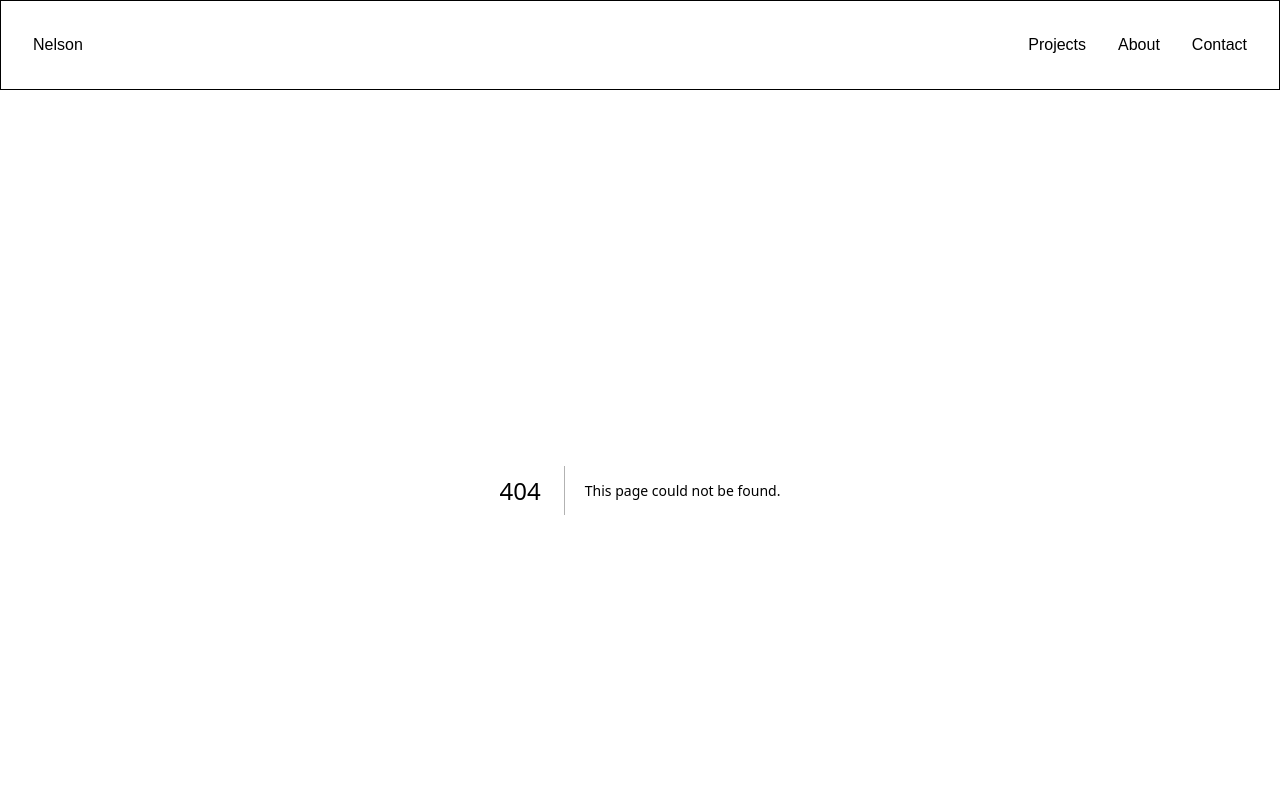
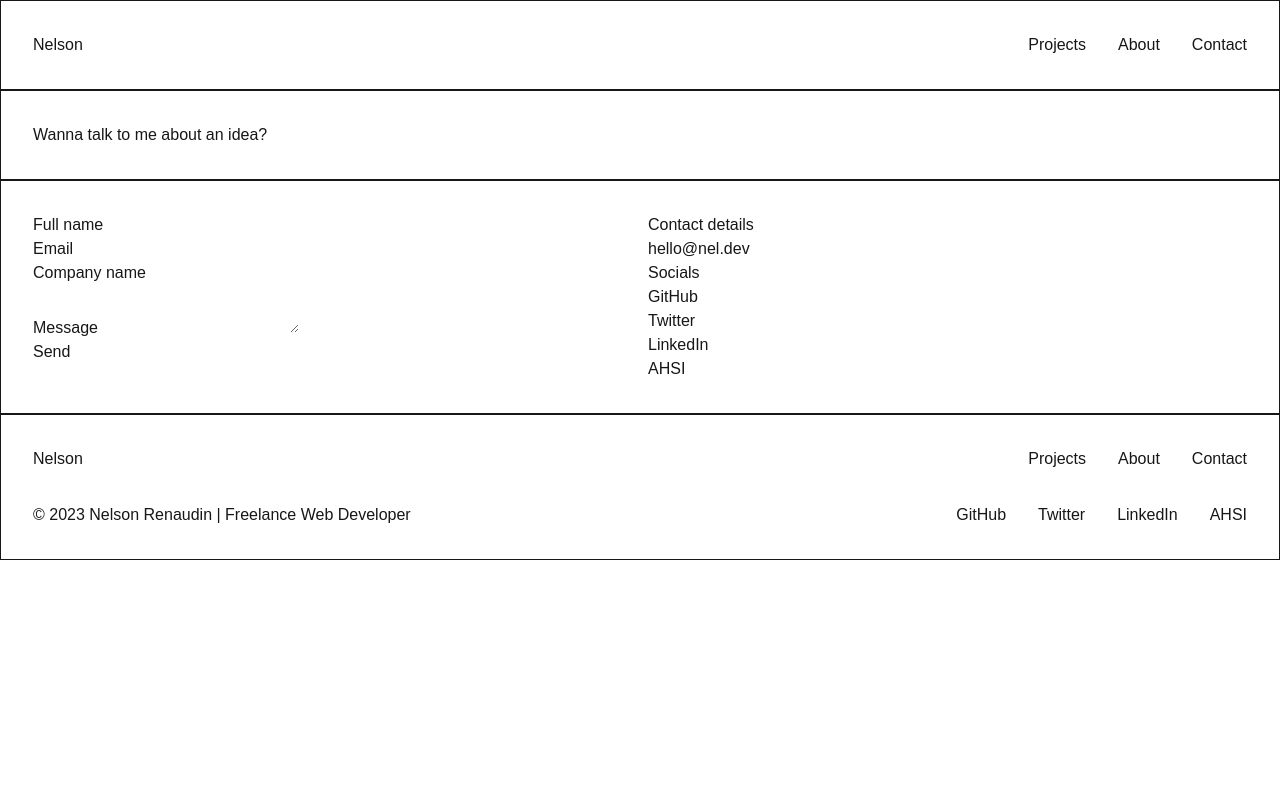
Before and after one commit to nelrnd/portfolio, a Next.js app: page /contact in a window 1280 px wide. Before the commit this address had no page. Shown: the top 800 px of the page. Built offline with nearby package versions, Linux system fonts and the light colour scheme.

Commit message:
Create contact page with ContactForm and ContactInfo

```diff
--- /dev/null
+++ b/app/contact/page.tsx
@@ -0,0 +1,23 @@
+import ContactForm from "@/components/contact-form"
+import ContactInfo from "@/components/contact-info"
+import Grid from "@/components/grid"
+import Section from "@/components/section"
+import data from "@/data.json"
+
+export default async function Page() {
+  const { contact } = data
+
+  return (
+    <main>
+      <Section>
+        <h1>{contact.title}</h1>
+      </Section>
+      <Section>
+        <Grid className="grid-cols-2">
+          <ContactForm />
+          <ContactInfo />
+        </Grid>
+      </Section>
+    </main>
+  )
+}
--- /dev/null
+++ b/components/contact-form.tsx
@@ -0,0 +1,25 @@
+"use client"
+
+export default function ContactForm() {
+  return (
+    <form>
+      <div>
+        <label htmlFor="fullName">Full name</label>
+        <input type="text" name="fullName" id="fullName" />
+      </div>
+      <div>
+        <label htmlFor="email">Email</label>
+        <input type="text" name="email" id="email" />
+      </div>
+      <div>
+        <label htmlFor="company">Company name</label>
+        <input type="text" name="company" id="company" />
+      </div>
+      <div>
+        <label htmlFor="message">Message</label>
+        <textarea name="message" id="message"></textarea>
+      </div>
+      <button>Send</button>
+    </form>
+  )
+}
--- /dev/null
+++ b/components/contact-info.tsx
@@ -0,0 +1,33 @@
+import data from "@/data.json"
+import Link from "next/link"
+
+export default function ContactInfo() {
+  const { contact, socials } = data
+
+  return (
+    <div>
+      <div>
+        <h3>Contact details</h3>
+        <ul>
+          {contact.contacts.map((contact) => (
+            <li key={contact.name}>
+              <Link href={contact.url}>{contact.name}</Link>
+            </li>
+          ))}
+        </ul>
+      </div>
+      <div>
+        <h3>Socials</h3>
+        <ul>
+          {socials.map((social) => (
+            <li key={social.name}>
+              <Link href={social.url} target="_blank">
+                {social.name}
+              </Link>
+            </li>
+          ))}
+        </ul>
+      </div>
+    </div>
+  )
+}
--- a/data.json
+++ b/data.json
@@ -66,7 +66,13 @@
     "url": "/contact"
   },
   "contact": {
-    "email": "hello@nel.dev"
+    "title": "Wanna talk to me about an idea?",
+    "contacts": [
+      {
+        "name": "hello@nel.dev",
+        "url": "mailto:hello@nel.dev"
+      }
+    ]
   },
   "socials": [
     {
```
